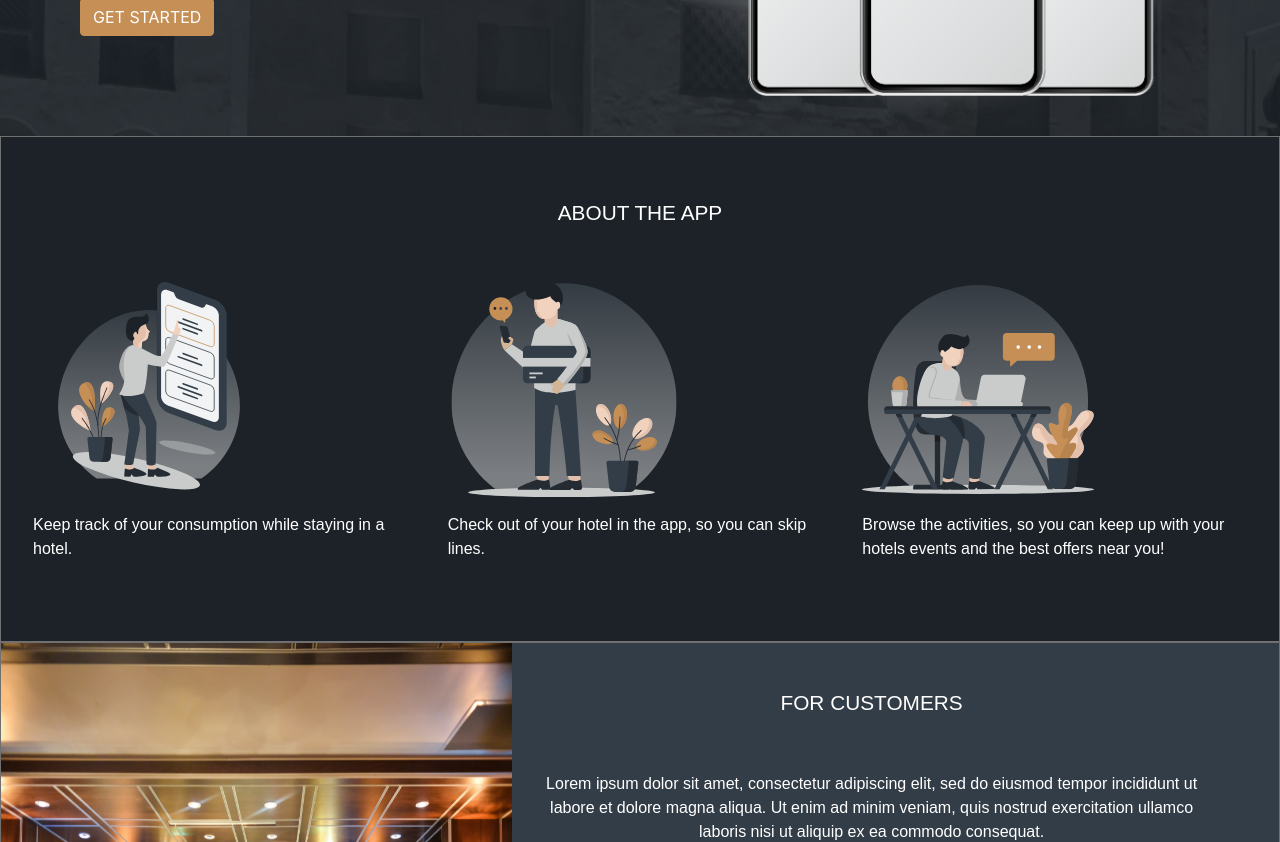
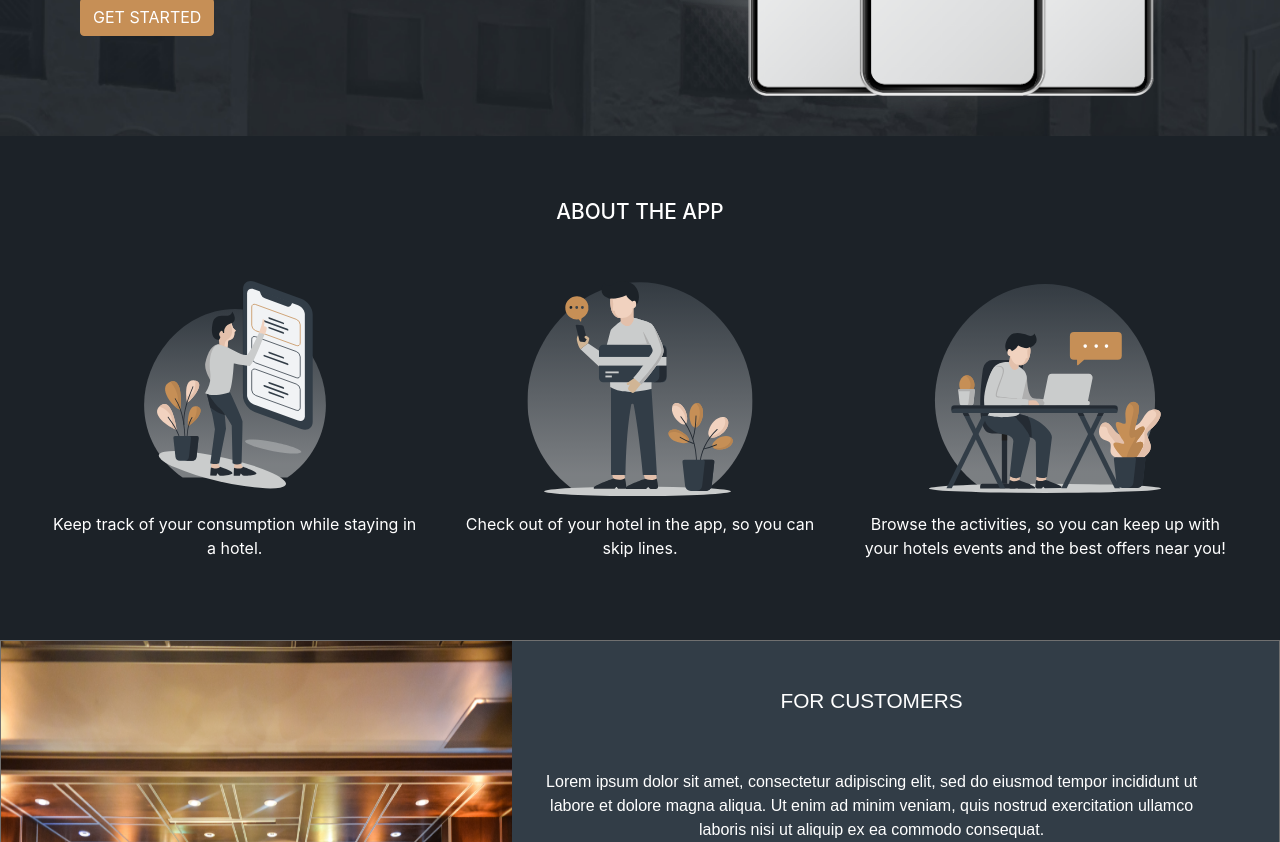
Before and after one commit to Unicornelia/Single-Page-App, a React (Create React App) app: page / in a window 1280 px wide. Shown: the part 420-1262 px from the top of the page. Built offline with nearby package versions, Linux system fonts and the light colour scheme.

Commit message:
Fixing css and img alt

```diff
--- a/src/components/AboutTheApp.jsx
+++ b/src/components/AboutTheApp.jsx
@@ -1,5 +1,5 @@
 import React, { Component } from "react";
-import { Col, Image, Jumbotron, Row } from 'react-bootstrap'
+import { Col, Container, Image, Jumbotron, Row } from 'react-bootstrap'
 import one from "../assets/images/onboarding_illustration1.svg";
 import two from "../assets/images/onboarding_illustration 2.svg";
 import three from "../assets/images/onboarding_illustration 3.svg";
@@ -9,26 +9,26 @@ class Intro extends Component {
   render() {
     return (
       <Jumbotron className="about">
-        <div>
-          <h3>ABOUT THE APP</h3>
+        <Container fluid>
+          <h3>About the app</h3>
           <Row>
             <Col>
-              <Image src={one} alt="..." />
+              <Image src={one} alt="person with phone" />
               <p>Keep track of your consumption while staying in a hotel.</p>
             </Col>
             <Col>
-              <Image src={two} alt="..." />
+              <Image src={two} alt="person texting" />
               <p>Check out of your hotel in the app, so you can skip lines.</p>
             </Col>
             <Col>
-              <Image src={three} alt="..." />
+              <Image src={three} alt="person working on laptop" />
               <p>
                 Browse the activities, so you can keep up with your hotels
                 events and the best offers near you!
               </p>
             </Col>
           </Row>
-        </div>
+        </Container>
       </Jumbotron>
     );
   }
--- a/src/components/AboutTheApp.scss
+++ b/src/components/AboutTheApp.scss
@@ -1,19 +1,15 @@
 .about.jumbotron {
   display: flex;
-  border: 1px solid #707070;
-  border-radius: 0;
   background-color: #1C2228;
-  opacity: 1;
-  color: #FFFFFF;
-  margin-bottom: 0;
-  font-family: Montserrat, sans-serif;
-
-  h3 {
-    text-align: center;
-  }
 
   .row {
     align-items: flex-end;
+
+    .col {
+      text-align: center;
+      align-self: center;
+      color: #ffffff;
+    }
   }
 
   img {
```
